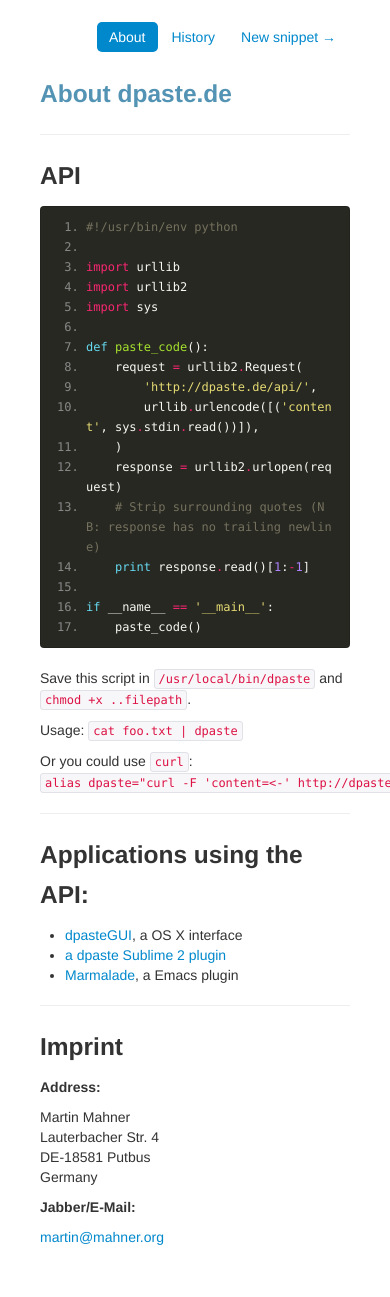
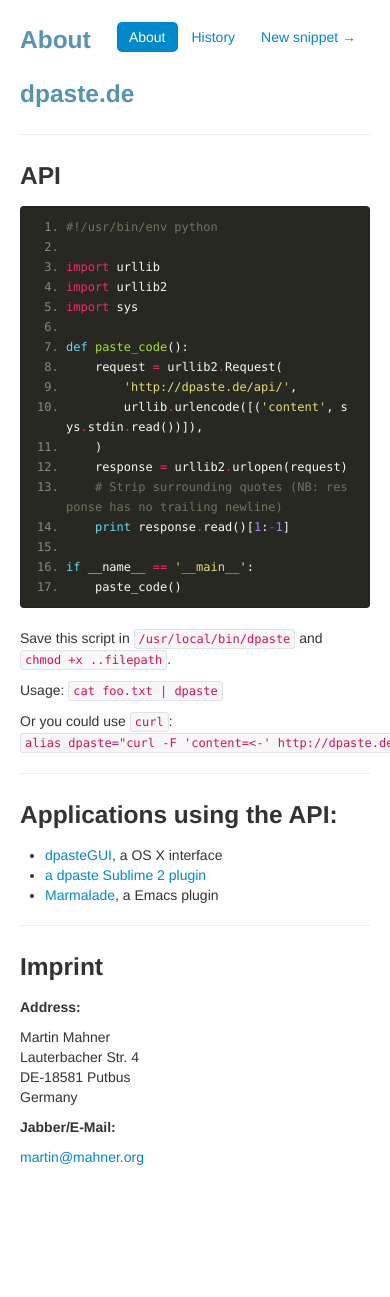
Before and after one commit to DarrenOfficial/dpaste, a Django app: template dpaste/templates/dpaste/about.html in a window 390 px wide; the page is wider, and only the part inside the window is pictured. After the commit the page ends 1165 px from the top of that part, so only its background shows below. Run offline with Django 3.2, Linux system fonts and the light colour scheme; the template is opened without the code that fills it, so the values that code supplies are empty; parts of the project's set-up code (start-up, migrations or seed data) failed here and were passed over; some libraries are stand-ins or nearby versions.

Commit message:
No left and right padding, looks better on mobile

```diff
--- a/dpaste/static/dpaste/theme.css
+++ b/dpaste/static/dpaste/theme.css
@@ -4,7 +4,7 @@
 ---------------------------------------------------------------------------- */
 
 body {
-    padding: 10px 20px 40px 20px;
+    padding: 10px 0 40px 0;
 }
 
 /* Custom container */
```
